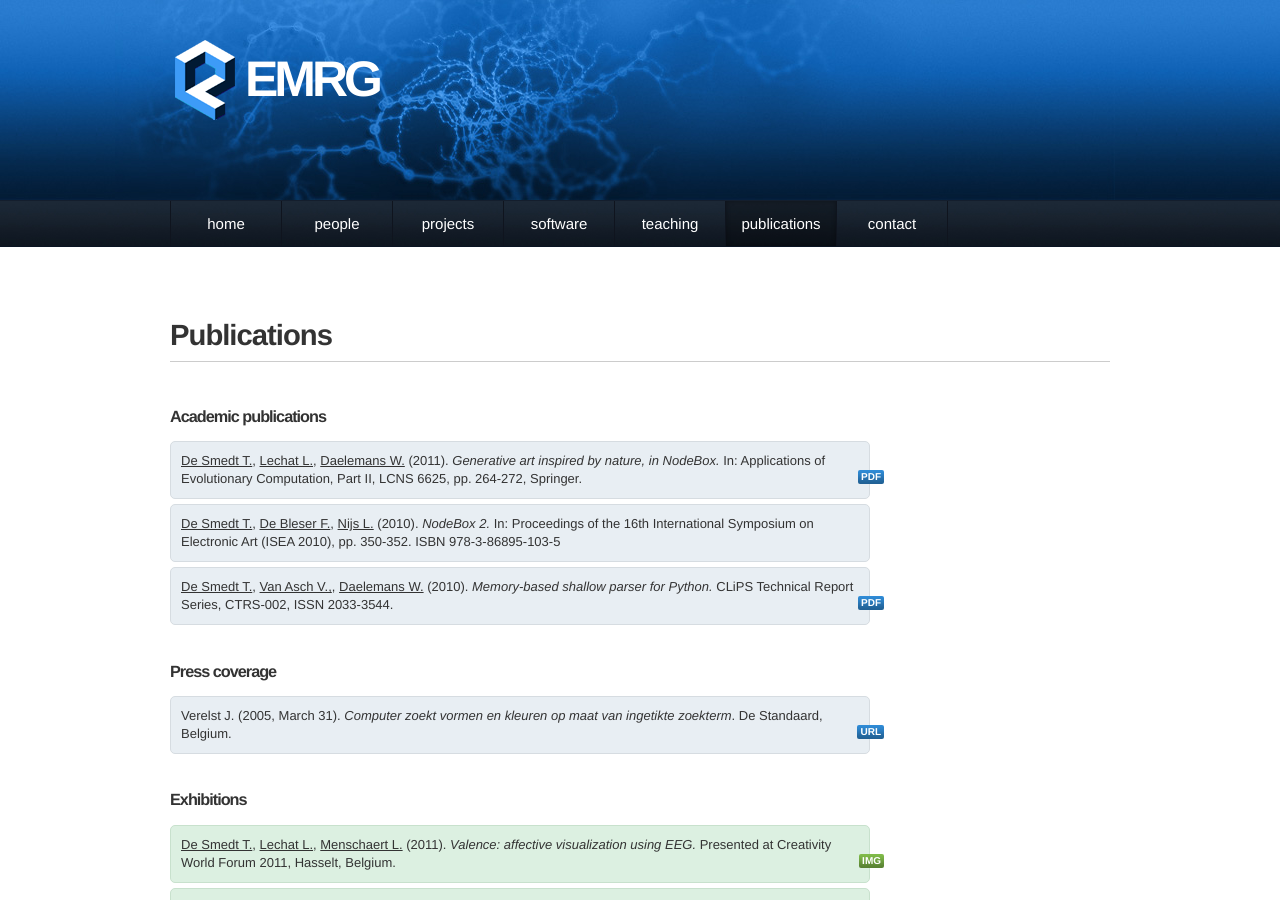
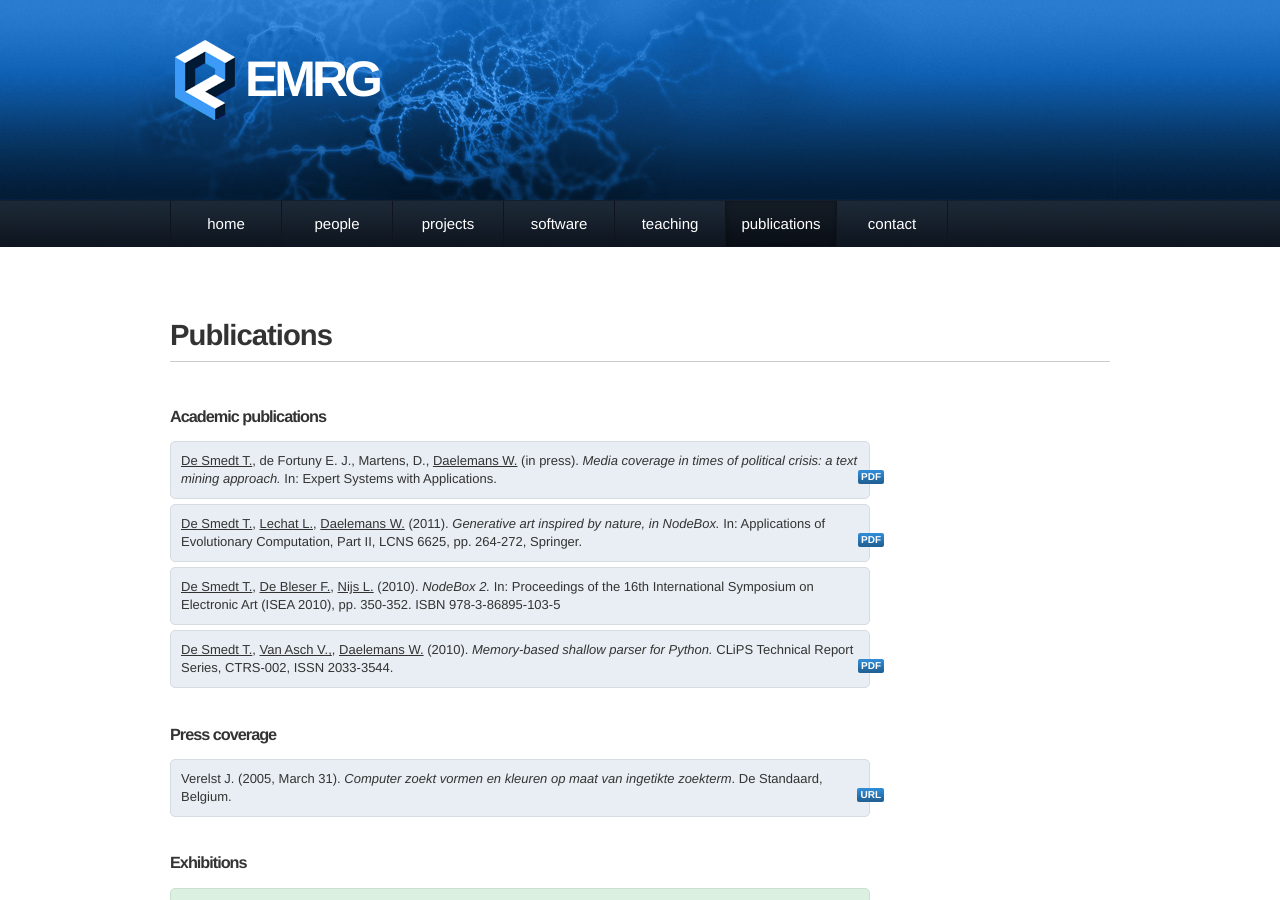
Before and after one commit to nodebox/emrg.be, a Jekyll site: the page built from publications/index.md, in a window 1280 px wide and 900 px high. Built offline with Jekyll 4.4.1, drawn with Linux system fonts in a browser that asks for light colours; nearby versions of some CDN libraries; comment, search, counter and statistics services are not loaded.

Commit message:
publication

```diff
--- a/publications/index.md
+++ b/publications/index.md
@@ -6,6 +6,17 @@ title: Publications
 <h2>Academic publications</h2>
 <!-- Peer-reviewed journal papers, conference proceedings, book chapters, technical reports, PhD theses. -->
 <!-- =================================================================================================== -->
+
+<div class="publication box">
+	<a href="../people/tom-de-smedt.html" class="author">De Smedt T.</a>,
+	de Fortuny E. J.,
+	Martens, D.,
+	<a href="http://www.clips.ua.ac.be/people/walter-daelemans" class="author">Daelemans W.</a>
+	(in press).
+	<cite>Media coverage in times of political crisis: a text mining approach.</cite>
+	In: Expert Systems with Applications.
+	<a href="http://www.clips.ua.ac.be/media/coverage.pdf" class="attachment">PDF</a>
+</div>
 
 <div class="publication box">
 	<a href="../people/tom-de-smedt.html" class="author">De Smedt T.</a>,
```
